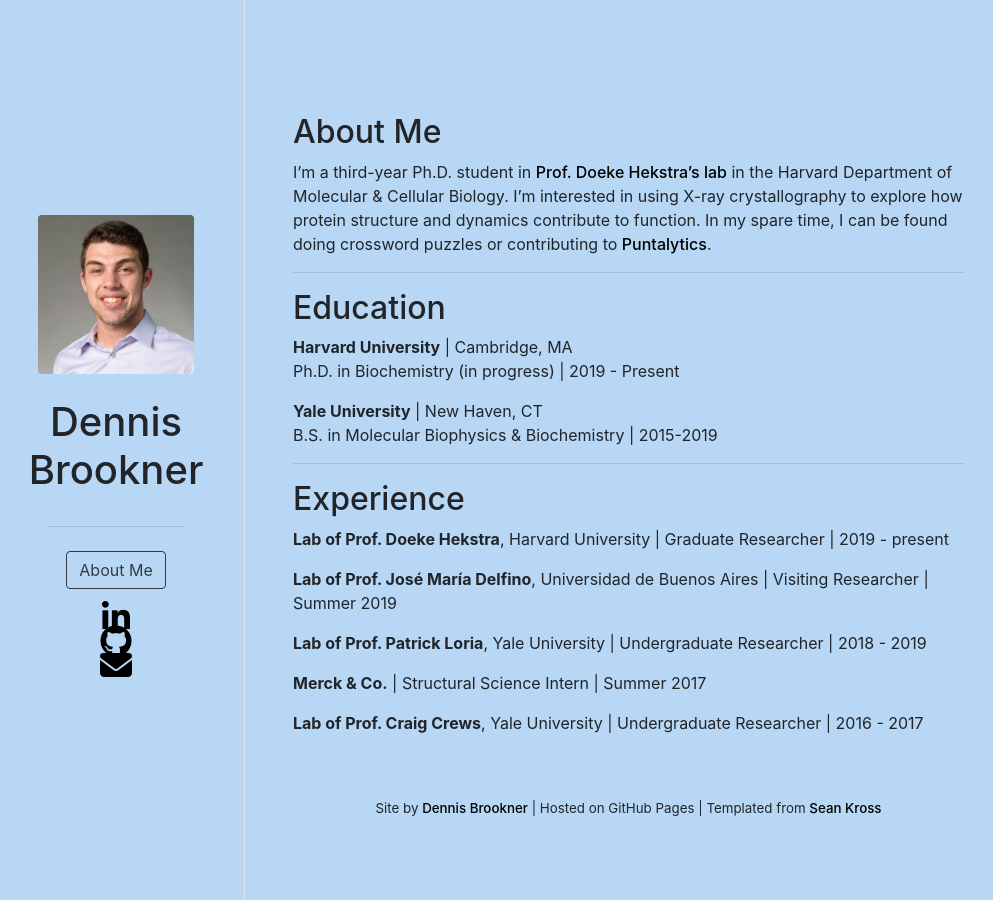
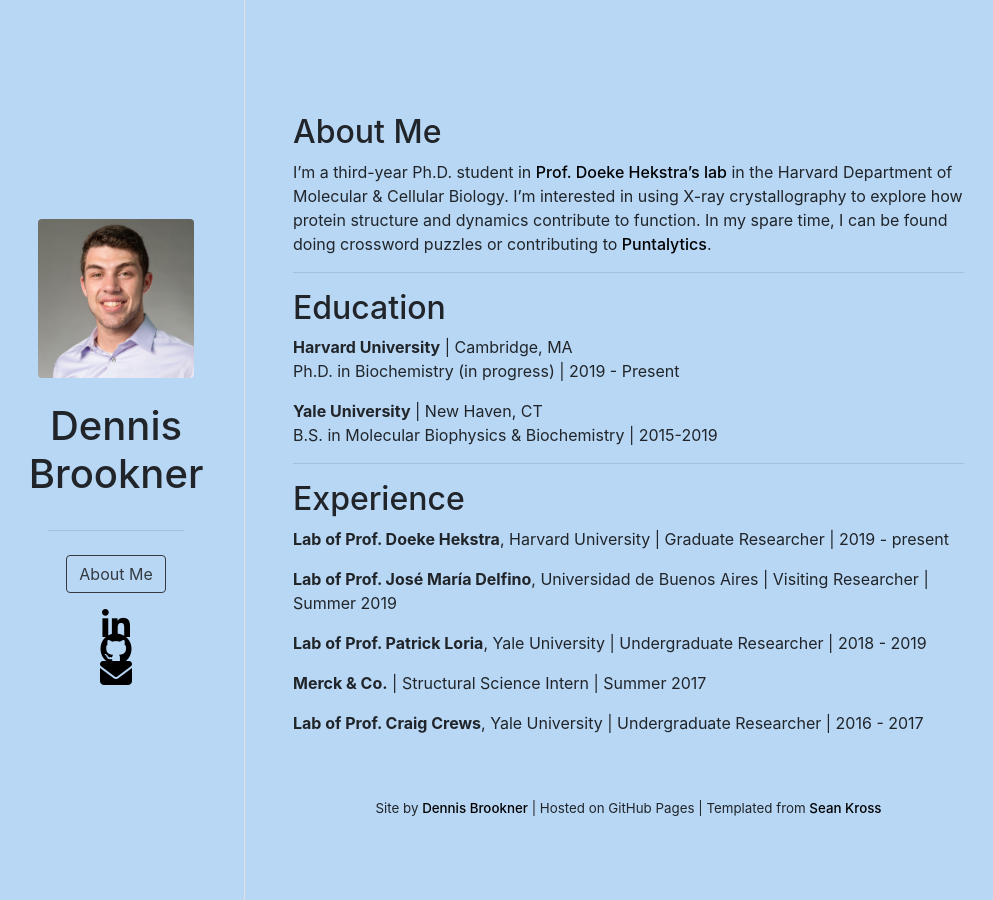
Before and after one commit to dennisbrookner/dennisbrookner.github.io, a Jekyll site: the page built from index.md, in a window 1280 px wide. Shown: the whole page, without its empty margins (140-1133 px from the left). Built offline with Jekyll 4.4.1, drawn with Linux system fonts in a browser that asks for light colours; nearby versions of some CDN libraries.

Commit message:
Update navigation.html

```diff
--- a/_includes/navigation.html
+++ b/_includes/navigation.html
@@ -12,6 +12,23 @@
       {% endfor %}
     </ul>
 
+    <div class="row justify-content-center align-items-center">
+      <div class="col-8 p-1 text-center">
+        <div class="list-group">
+
+          {% for item in site.data.links %}
+            <a href="{{ item.link }}" >
+              <i class="fa fa-{{item.name}} fa-2xl"></i>
+            </a>
+          {% endfor %}
+
+        </div>
+      </div>
+    </div>
+  </div>
+</div>
+
+    <!-- icons as list
     <ul class="list-inline">
 
       {% for item in site.data.links %}
@@ -23,8 +40,8 @@
       {% endfor %}
 
     </ul>
-  </div>
-</div>
+-->
+
 
 
 <!-- old mobile version
```
